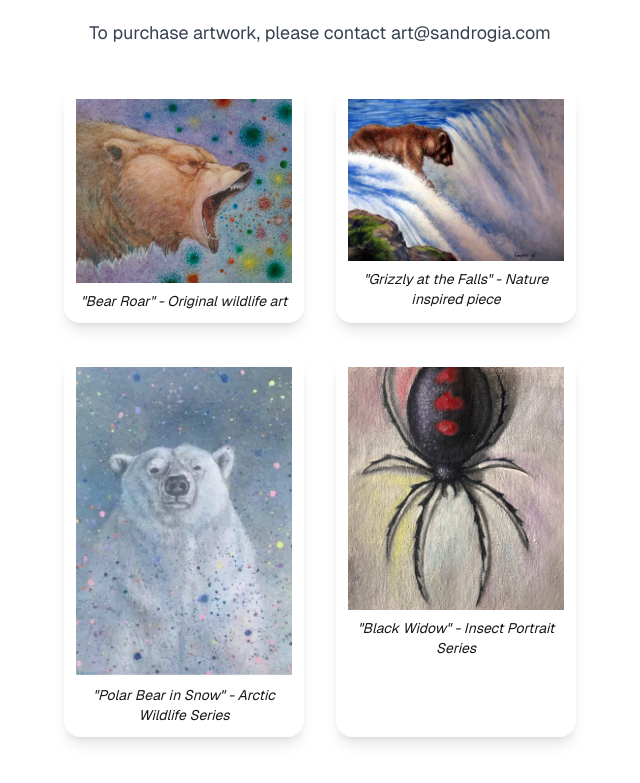
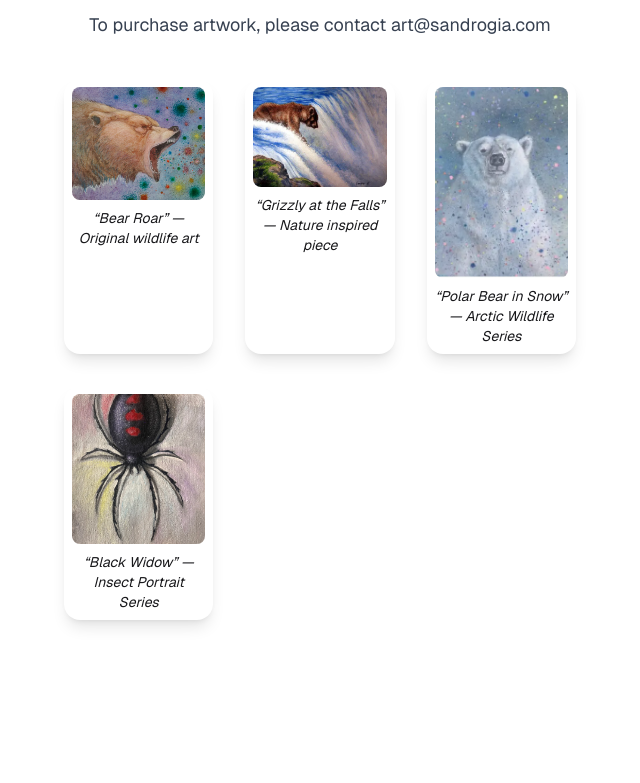
Before and after one commit to UserLoginackerzClark/miniblog, an Astro site: page /buy-art in a window 1280 px wide. Shown: the part 151-934 px from the top of the page, without its empty margins (320-960 px from the left). After the commit the page ends 827 px from the top, so only its background shows below. Built offline with nearby package versions, Linux system fonts and the light colour scheme; Astro itself is replaced by a stand-in of ours.

```diff
--- a/src/pages/buy-art.astro
+++ b/src/pages/buy-art.astro
@@ -4,38 +4,69 @@
 
 <Layout
   title="Buy Art | sandrogia.com"
-  description="Purchase original wildlife and nature artwork by Sandrogia, inspired by bears, spiders, and Arctic landscapes."
+  description="Purchase original wildlife and nature artwork by Sandrogia."
 >
   <main class="px-4 py-10 text-center">
-    <h1 class="text-4xl font-bold mb-6">Buy Art</h1>
+    <h1 class="text-4xl font-bold mb-4">Buy Art</h1>
 
     <p class="text-lg text-gray-700 dark:text-gray-300">
       To purchase artwork, please contact art@sandrogia.com
     </p>
 
-    <!-- Artwork Grid -->
-    <section class="mt-10 grid grid-cols-1 sm:grid-cols-2 lg:grid-cols-2 gap-8 justify-items-center">
-
-      <figure class="rounded-2xl shadow-lg p-3 bg-white dark:bg-gray-800 transition-transform duration-300 hover:scale-105">
-        <img src="/images/bear-roar-art.webp" alt="Bear Roar - Original wildlife art" width="400" height="300" loading="lazy" />
-        <figcaption class="italic text-sm mt-2">"Bear Roar" - Original wildlife art</figcaption>
+    <div
+      class="mt-10 grid grid-cols-1 sm:grid-cols-2 md:grid-cols-3 gap-8 justify-items-center"
+    >
+      <figure class="rounded-2xl shadow-lg p-2 bg-white dark:bg-gray-800">
+        <a href="/images/bear-roar-art.webp" target="_blank">
+          <img
+            src="/images/bear-roar-art.webp"
+            alt="Bear Roar — Original wildlife art"
+            width="400"
+            height="300"
+            class="rounded-lg transition-transform duration-300 hover:scale-105"
+          />
+        </a>
+        <figcaption class="italic text-sm mt-2">“Bear Roar” — Original wildlife art</figcaption>
       </figure>
 
-      <figure class="rounded-2xl shadow-lg p-3 bg-white dark:bg-gray-800 transition-transform duration-300 hover:scale-105">
-        <img src="/images/grizzly-bear-water-falls-art.webp" alt="Grizzly at the Falls - Nature inspired piece" width="400" height="300" loading="lazy" />
-        <figcaption class="italic text-sm mt-2">"Grizzly at the Falls" - Nature inspired piece</figcaption>
+      <figure class="rounded-2xl shadow-lg p-2 bg-white dark:bg-gray-800">
+        <a href="/images/grizzly-bear-water-falls-art.webp" target="_blank">
+          <img
+            src="/images/grizzly-bear-water-falls-art.webp"
+            alt="Grizzly at the Falls — Nature inspired piece"
+            width="400"
+            height="300"
+            class="rounded-lg transition-transform duration-300 hover:scale-105"
+          />
+        </a>
+        <figcaption class="italic text-sm mt-2">“Grizzly at the Falls” — Nature inspired piece</figcaption>
       </figure>
 
-      <figure class="rounded-2xl shadow-lg p-3 bg-white dark:bg-gray-800 transition-transform duration-300 hover:scale-105">
-        <img src="/images/polar-bear-snowy-art.webp" alt="Polar Bear in Snow - Arctic Wildlife Series" width="400" height="300" loading="lazy" />
-        <figcaption class="italic text-sm mt-2">"Polar Bear in Snow" - Arctic Wildlife Series</figcaption>
+      <figure class="rounded-2xl shadow-lg p-2 bg-white dark:bg-gray-800">
+        <a href="/images/polar-bear-snowy-art.webp" target="_blank">
+          <img
+            src="/images/polar-bear-snowy-art.webp"
+            alt="Polar Bear in Snow — Arctic Wildlife Series"
+            width="400"
+            height="300"
+            class="rounded-lg transition-transform duration-300 hover:scale-105"
+          />
+        </a>
+        <figcaption class="italic text-sm mt-2">“Polar Bear in Snow” — Arctic Wildlife Series</figcaption>
       </figure>
 
-      <figure class="rounded-2xl shadow-lg p-3 bg-white dark:bg-gray-800 transition-transform duration-300 hover:scale-105">
-        <img src="/images/black-widow-spider-art.webp" alt="Black Widow - Insect Portrait Series" width="400" height="300" loading="lazy" />
-        <figcaption class="italic text-sm mt-2">"Black Widow" - Insect Portrait Series</figcaption>
+      <figure class="rounded-2xl shadow-lg p-2 bg-white dark:bg-gray-800">
+        <a href="/images/black-widow-spider-art.webp" target="_blank">
+          <img
+            src="/images/black-widow-spider-art.webp"
+            alt="Black Widow — Insect Portrait Series"
+            width="400"
+            height="300"
+            class="rounded-lg transition-transform duration-300 hover:scale-105"
+          />
+        </a>
+        <figcaption class="italic text-sm mt-2">“Black Widow” — Insect Portrait Series</figcaption>
       </figure>
-
-    </section>
+    </div>
   </main>
 </Layout>
```
